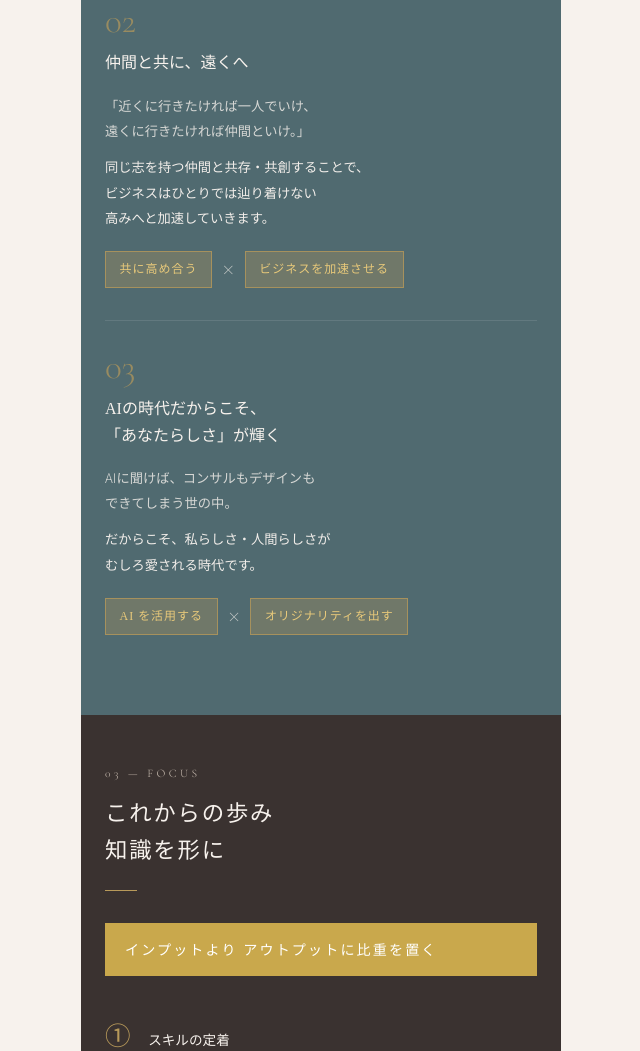
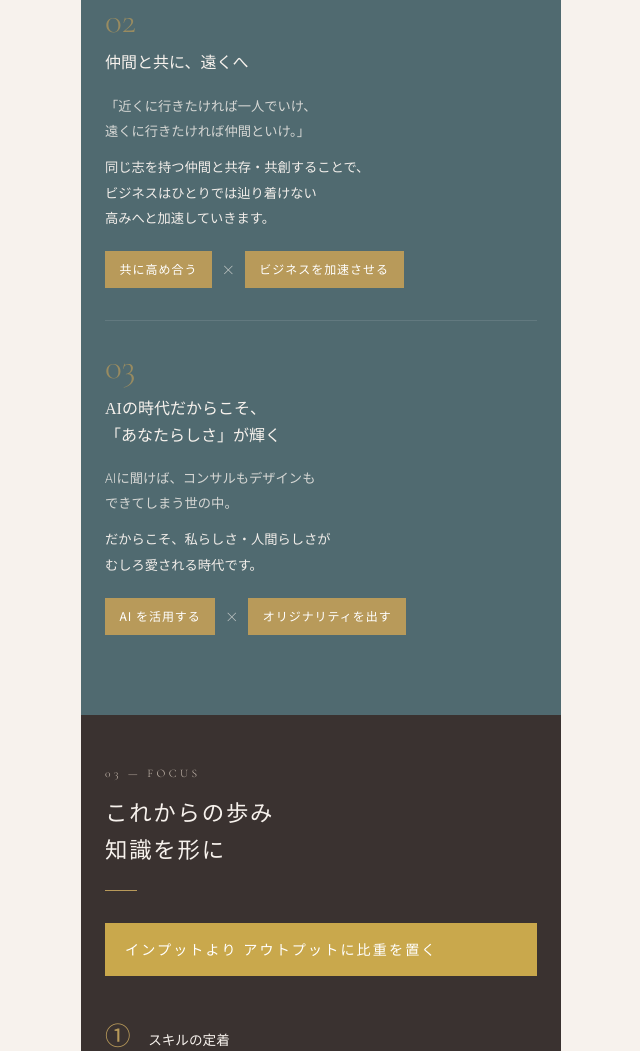
Before and after one commit to gentille830design-boop/mr-lounge-lp, a plain HTML site: page index.html in a window 1280 px wide. Shown: the part 1174-2225 px from the top of the page, without its empty margins (319-959 px from the left). Drawn offline with nearby package versions, Linux system fonts and the light colour scheme; a web font is replaced by a local one.

Commit message:
Fix why-tag: solid gold background, white text, gothic font

```diff
--- a/index.html
+++ b/index.html
@@ -254,13 +254,14 @@
       flex-wrap: wrap;
     }
     .why-tag {
-      background: rgba(185,154,90,.30);
-      border: 1.5px solid rgba(185,154,90,.75);
-      color: #e8c97a;
+      background: #b89a5a;
+      border: 1.5px solid #b89a5a;
+      color: #ffffff;
       font-size: .75rem;
       padding: .4rem .85rem;
       letter-spacing: .08em;
-      font-family: 'Noto Serif JP', serif;
+      font-family: 'Noto Sans JP', sans-serif;
+      font-weight: 400;
     }
     .why-plus {
       color: rgba(247,242,237,0.70);
```
